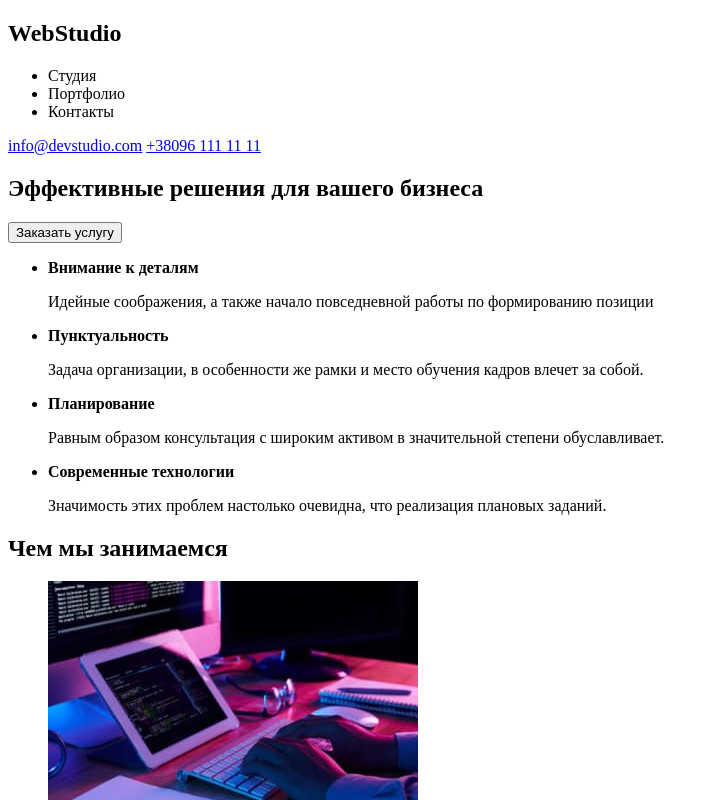
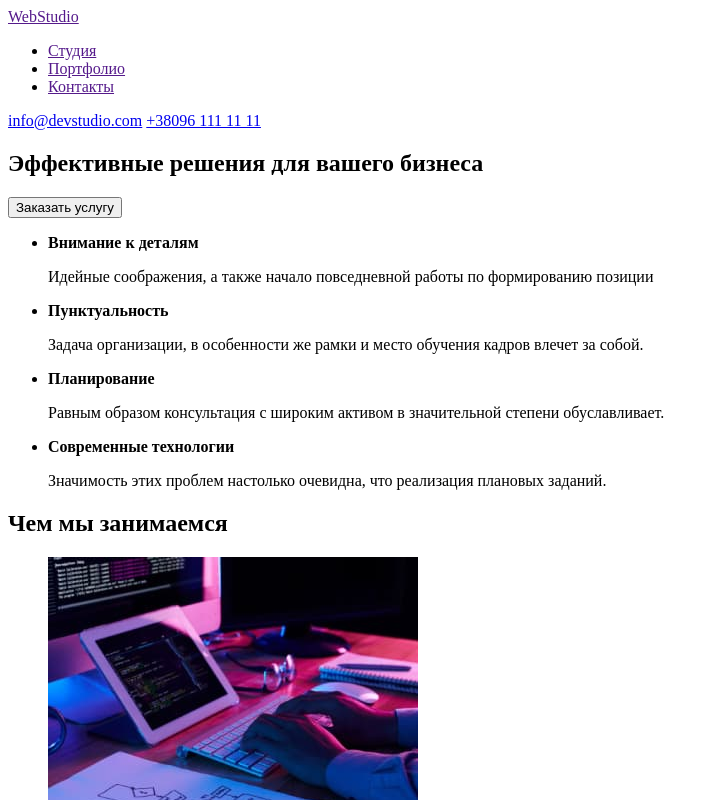
Before and after one commit to Na-diia/goit-markup-hw-01, a plain HTML site: page index.html in a window 1280 px wide. Shown: the top 800 px of the page, without its empty margins (0-719 px from the left). Drawn offline with Linux system fonts and the light colour scheme.

Commit message:
made changes index.html

```diff
--- a/index.html
+++ b/index.html
@@ -8,12 +8,12 @@
 </head>
 <body>
     <header>
-        <h2><span>Web</span>Studio</h2>
+        <a href="" target="_blank" title="Главная страница">WebStudio</a>
 <nav>
  <ul>
-     <li>Студия</li>
-     <li>Портфолио</li>
-     <li>Контакты</li>
+     <li><a href="" target="_blank" >Студия</a></li>
+     <li><a href="" target="_blank" >Портфолио</a></li>
+     <li><a href="" target="_blank" >Контакты</a></li>
  </ul>
 </nav>
 <a href="malito:info@devstudio.com">info@devstudio.com</a>
@@ -79,7 +79,7 @@
 </section>
 </main>
 <footer>
-    <h2><span>Web</span>Studio</h2>
+    <a href="" target="_blank" title="Главная страница">WebStudio</a>
     <address >
         <ul>
             <li><a href="https://bit.ly/3pXMvUd" target="_blank" rel="noopener noreferrer">г. Киев, пр-т
```
